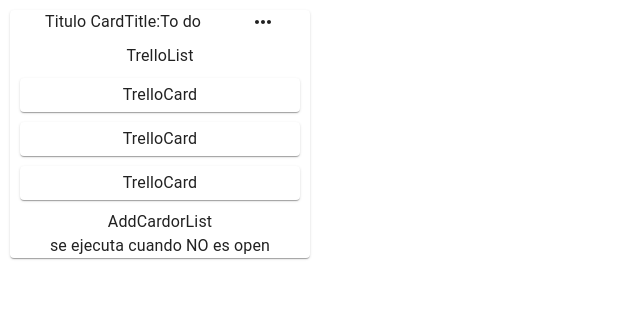
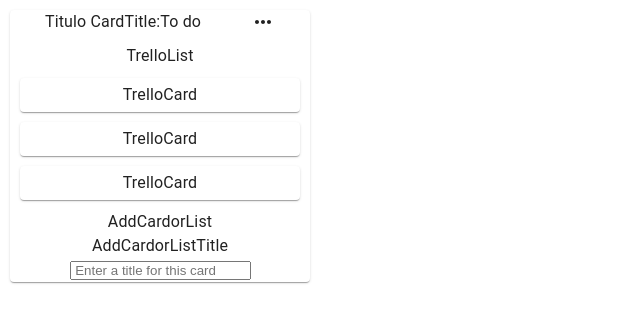
Before and after one commit to pascualbeatriz/trello-clone, a React (Create React App) app: page / in a window 1280 px wide. Shown: the top 322 px of the page, without its empty margins (0-640 px from the left). Built offline with nearby package versions, Linux system fonts and the light colour scheme.

Commit message:
Add AddCardorListTitle to manage new task

```diff
--- a/src/components/AddCardorList.js
+++ b/src/components/AddCardorList.js
@@ -1,14 +1,17 @@
-import React, { useState } from 'react'
-import { Collapse, Fade, Paper, Typography } from '@mui/material'
-import { makeStyles } from '@mui/styles'
+import React, { useState } from 'react'; // eslint-disable-next-line
+import { Collapse, Fade, Paper, Typography } from '@mui/material';
+ // eslint-disable-next-line
+import { makeStyles } from '@mui/styles';
+import AddCardorListTitle from './AddCardorListTitle'
 
 
 const AddCardorList = () => {
-  const [open, setOpen] = useState(false);
+   // eslint-disable-next-line
+  const [open, setOpen] = useState(true);
   return (
     <div>AddCardorList
     <Collapse in={open}>
-      <p>Se ejecuta cuando es open</p>
+      <AddCardorListTitle/>
     </Collapse>
     <Collapse in={!open}>
       se ejecuta cuando NO es open
--- /dev/null
+++ b/src/components/AddCardorListTitle.js
@@ -0,0 +1,15 @@
+import React from 'react'
+
+const AddCardorListTitle = () => {
+  return (
+    <div>AddCardorListTitle
+      <form>
+        <label>
+          <input type="text" name="name" placeholder=' Enter a title for this card'/>
+        </label>
+      </form>
+    </div>
+  )
+}
+
+export default AddCardorListTitle
```
